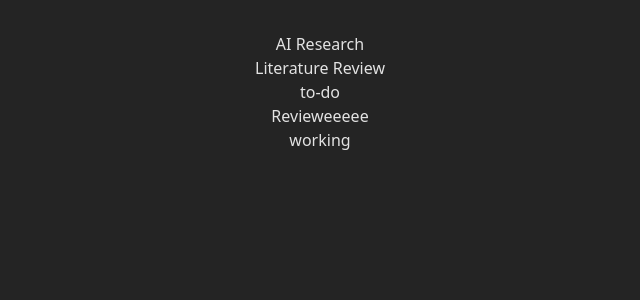
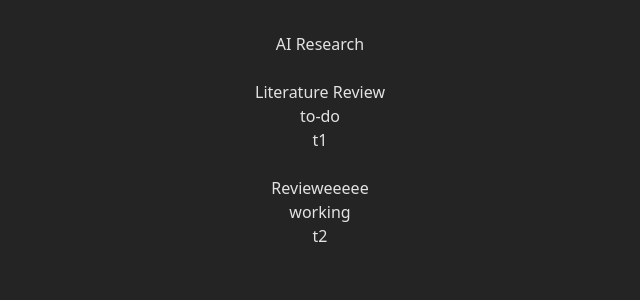
Before and after one commit to RIVINDUSANJULA/Viw, a React (Vite) app in the folder viw/: page /projects/1 in a window 1280 px wide. Shown: the top 300 px of the page, without its empty margins (320-960 px from the left). Built offline with nearby package versions, Linux system fonts and the light colour scheme.

Commit message:
KanbanBoard.tsx && Column.tsx

```diff
--- a/viw/src/components/Column.tsx
+++ b/viw/src/components/Column.tsx
@@ -0,0 +1,26 @@
+import type { Task } from "../types/types";
+interface Props {
+  title: string;
+  status: Task["status"];
+  tasks: Task[];
+}
+
+export default function Column({ status, tasks }: Props) {
+    const filteredTasks = tasks.filter(
+    task => task.status === status
+  );
+  return (
+    <div>
+        {filteredTasks.map(task => (
+        <div>
+            <br/>
+            {task.title}
+            <div>{task.status}</div>
+            {task.id}
+
+        </div>
+
+      ))}
+    </div>
+  )
+}
--- a/viw/src/components/KanbanBoard.tsx
+++ b/viw/src/components/KanbanBoard.tsx
@@ -1,5 +1,16 @@
-export default function KanbanBoard() {
+import type { Task } from "../types/types"
+import Column from "./Column";
+
+interface Props {
+  tasks: Task[];
+}
+
+export default function KanbanBoard({ tasks }: Props) {
   return (
-    <div>KanbanBoard</div>
+    <div>
+      <Column title="To Do" status="to-do" tasks={tasks} />
+      <Column title="Working" status="working" tasks={tasks} />
+      <Column title="Completed" status="completed" tasks={tasks} />
+    </div>
   )
 }
--- a/viw/src/pages/ProjectBoard.tsx
+++ b/viw/src/pages/ProjectBoard.tsx
@@ -1,6 +1,7 @@
 import { useParams } from "react-router-dom"
 import {projects} from "../components/Data";
 import NotFound from "./notFound";
+import KanbanBoard from "../components/KanbanBoard";
 // import Projects from "./Projects";
 // import KanbanBoard from "../components/KanbanBoard";
 
@@ -17,12 +18,7 @@ export default function ProjectBoard() {
   return (
     <div>
       <h1>{project.name}</h1>
-      {project.tasks.map(task => (
-        <div key={task.id}>
-          <h3>{task.title}</h3>
-          <p>{task.status}</p>
-        </div>
-      ))}
+      <KanbanBoard tasks={project.tasks} />
     </div>
   )
 }
--- a/viw/src/types/types.ts
+++ b/viw/src/types/types.ts
@@ -8,6 +8,5 @@ export interface Project {
 export interface Task {
   id: string;
   title: string;
-  description?: string;
   status: "to-do" | "working" | "completed";
 }
```
